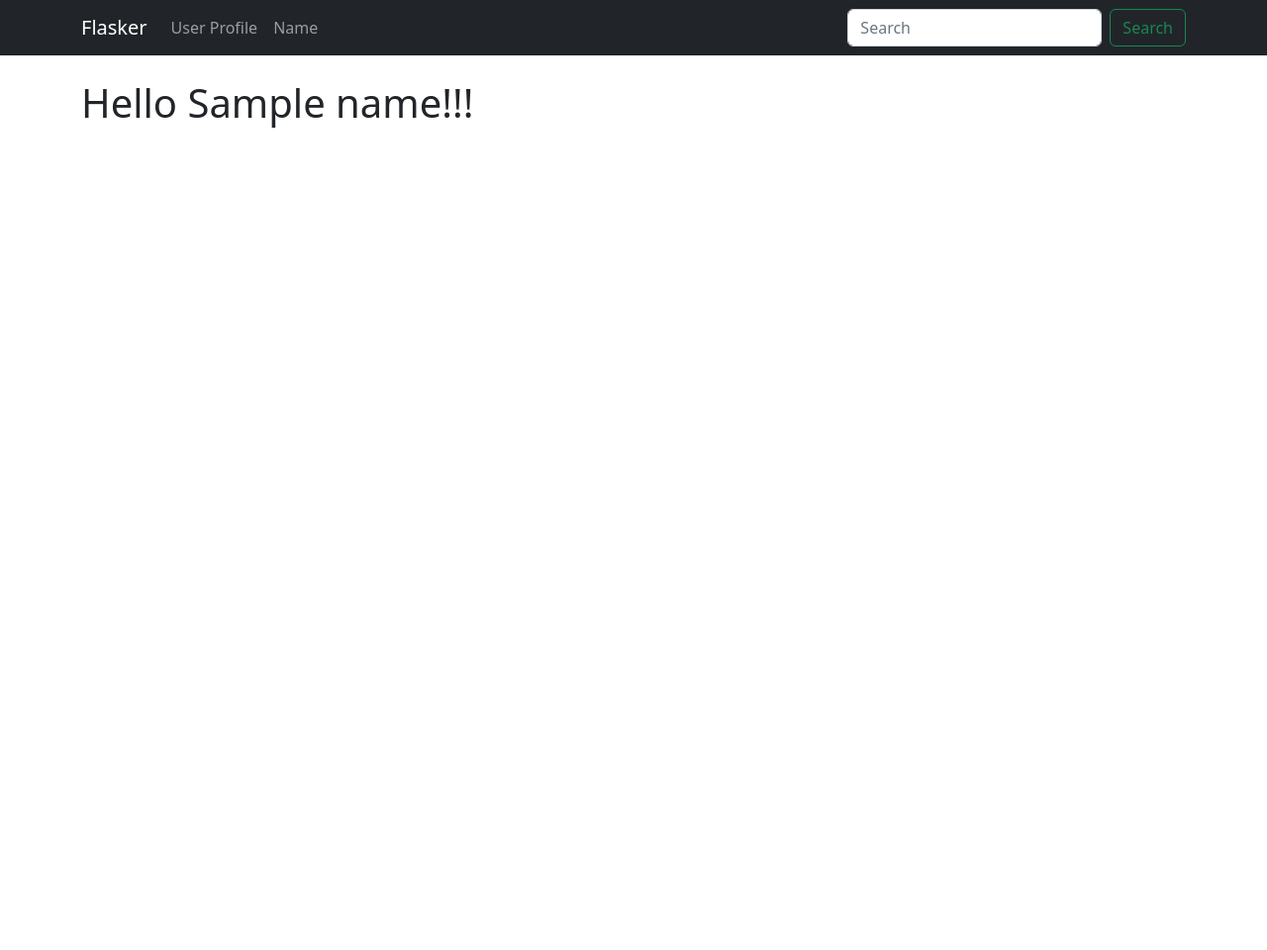
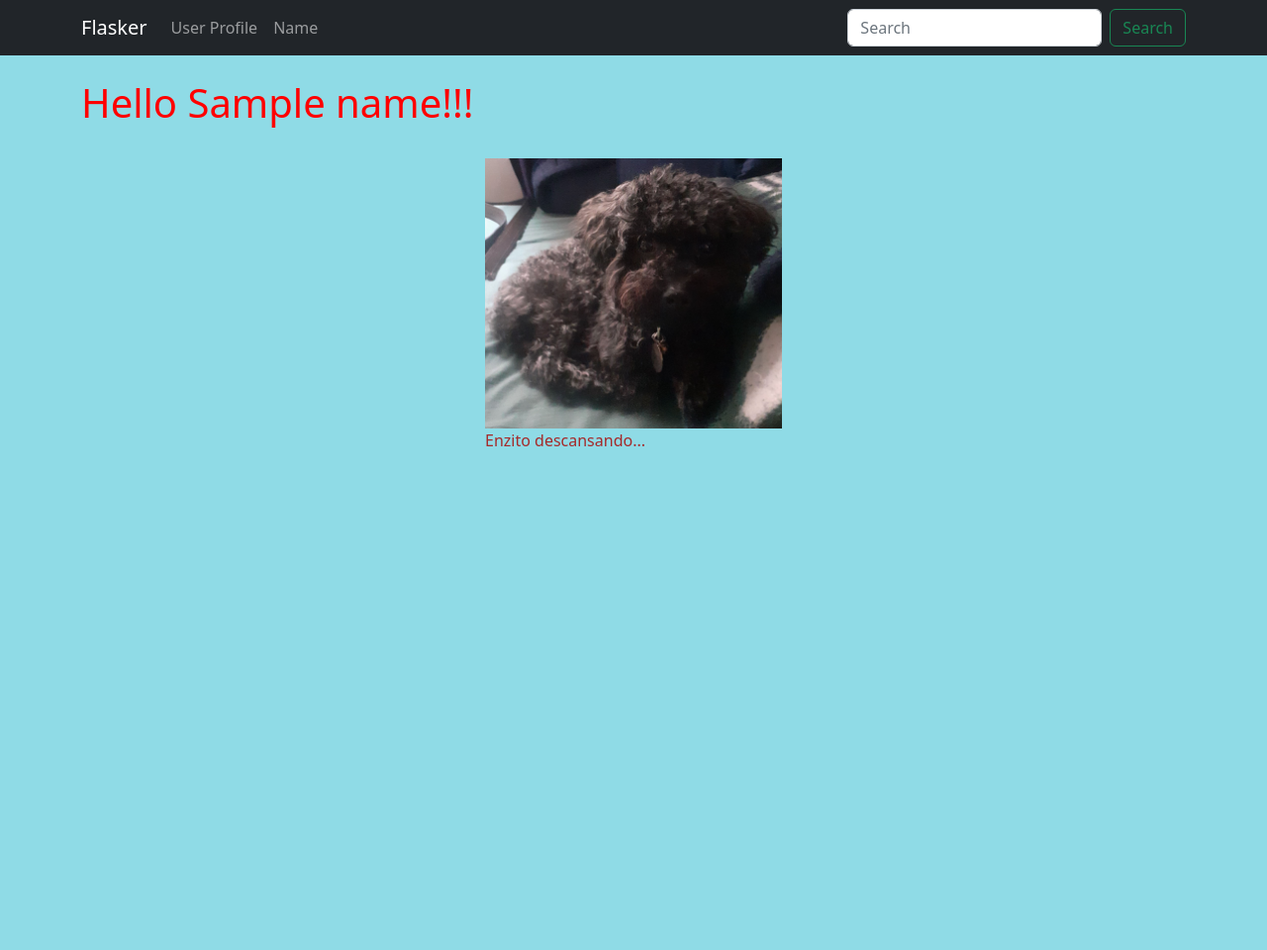
Before and after one commit to migo8591/blogFlasker, a Flask app: template templates/name.html in a window 1280 px wide. Shown: the whole page at 99% size. Before the commit the page ends 129 px from the top, so only its background shows below. Run offline with Flask 3, Linux system fonts and the light colour scheme; the template is opened without the code that fills it: values that come from a table or form of the project are taken from there, most other values are stand-ins (such as "Sample title", 1, 10 or a date in 2020).

Commit message:
leccion 7 static files

```diff
--- /dev/null
+++ b/static/css/base.css
@@ -0,0 +1,30 @@
+body{
+    background: #8fdbe6;
+}
+.image-container-primary{
+    display: flex;
+    flex-direction: row;
+    justify-content: center; /* Centrar horizontalmente */
+    align-items: center;
+    /*align-items: baseline; Centrar verticalmente */
+    height: 100vh; /* Opcional: Asegura que el contenedor ocupe al menos el 100% de la altura de la ventana */
+
+}
+.image-container-secondary{
+    display: flex;
+    flex-direction: column;
+    justify-content: center;
+    align-items: flex-start;
+
+}
+.image-container-secondary{
+    display: flex;
+    align-self: flex-start;
+}
+.image-container img {
+    max-width: 100%; /* Asegura que la imagen no exceda el ancho del contenedor */
+    max-height: 100%; /* Asegura que la imagen no exceda la altura del contenedor */
+  }
+#demo{
+    display: block;
+}
--- /dev/null
+++ b/static/js/base.js
@@ -0,0 +1,16 @@
+var enzo = document.getElementById('demo')
+enzo.style.color ="brown"
+
+var titulo = document.querySelector('.title')
+titulo.style.color="red"
+
+setInterval(()=>{
+    var change = titulo.style.color
+    if(change=="red"){
+        titulo.style.color="green"
+    }else if(change=="green"){
+        titulo.style.color="blue"
+    }else if(change=="blue"){
+        titulo.style.color="red"
+    }
+},2500)
--- a/templates/base.html
+++ b/templates/base.html
@@ -10,7 +10,7 @@
   <!-- Bootstrap CSS v5.2.1 -->
   <link href="https://cdn.jsdelivr.net/npm/bootstrap@5.2.1/dist/css/bootstrap.min.css" rel="stylesheet"
     integrity="sha384-iYQeCzEYFbKjA/T2uDLTpkwGzCiq6soy8tYaI1GyVh/UjpbCx/TYkiZhlZB6+fzT" crossorigin="anonymous">
-
+  <link rel="stylesheet" href="{{url_for('static', filename='css/base.css')}}">
 </head>
 
 <body>
--- a/templates/name.html
+++ b/templates/name.html
@@ -17,11 +17,18 @@
 {% endfor %}
 
 {% if name %}
-    <h1> Hello {{name}}!!! </h1>
+    <h1 class="title"> Hello {{name}}!!! </h1>
+    <br>
+    <div class="image-container-primary">
+        <div class="image-container-secondary">
+            <img src="{{url_for('static', filename='images/enzito.jpg')}}" alt="Foto de enzito" width="300">
+            <p id="demo">Enzito descansando...</p>
+        </div>
+    </div>
+    <script src="{{url_for('static', filename='js/base.js')}}"></script>
 {% else %}
     <h1>What's your name?</h1>
     <br>
-
     <form action="" method="POST">
         {{form.hidden_tag()}}
         {{ form.name.label(class="form-label")}}
```
Also changed, not shown: static/images/enzito.jpg (added).
